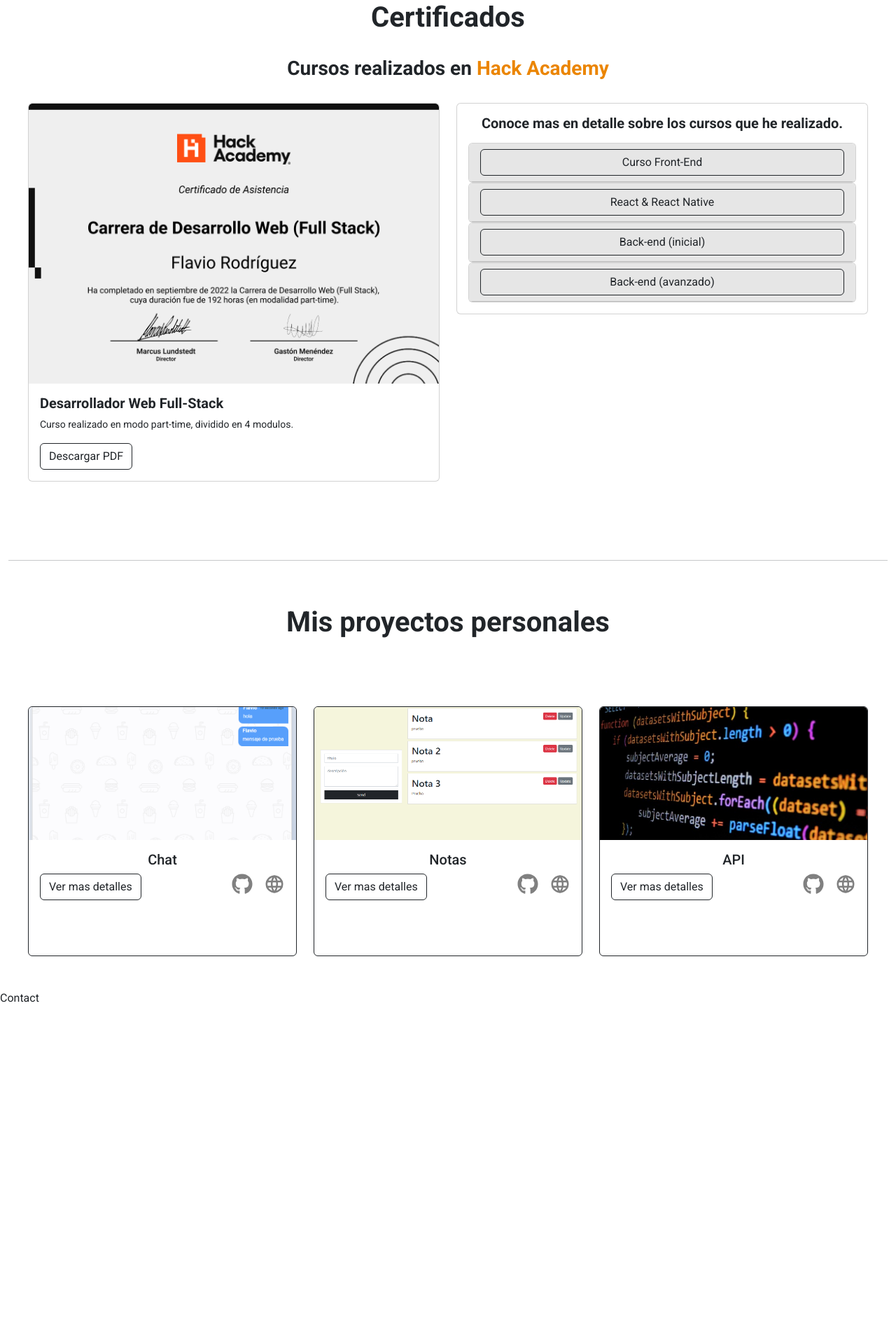
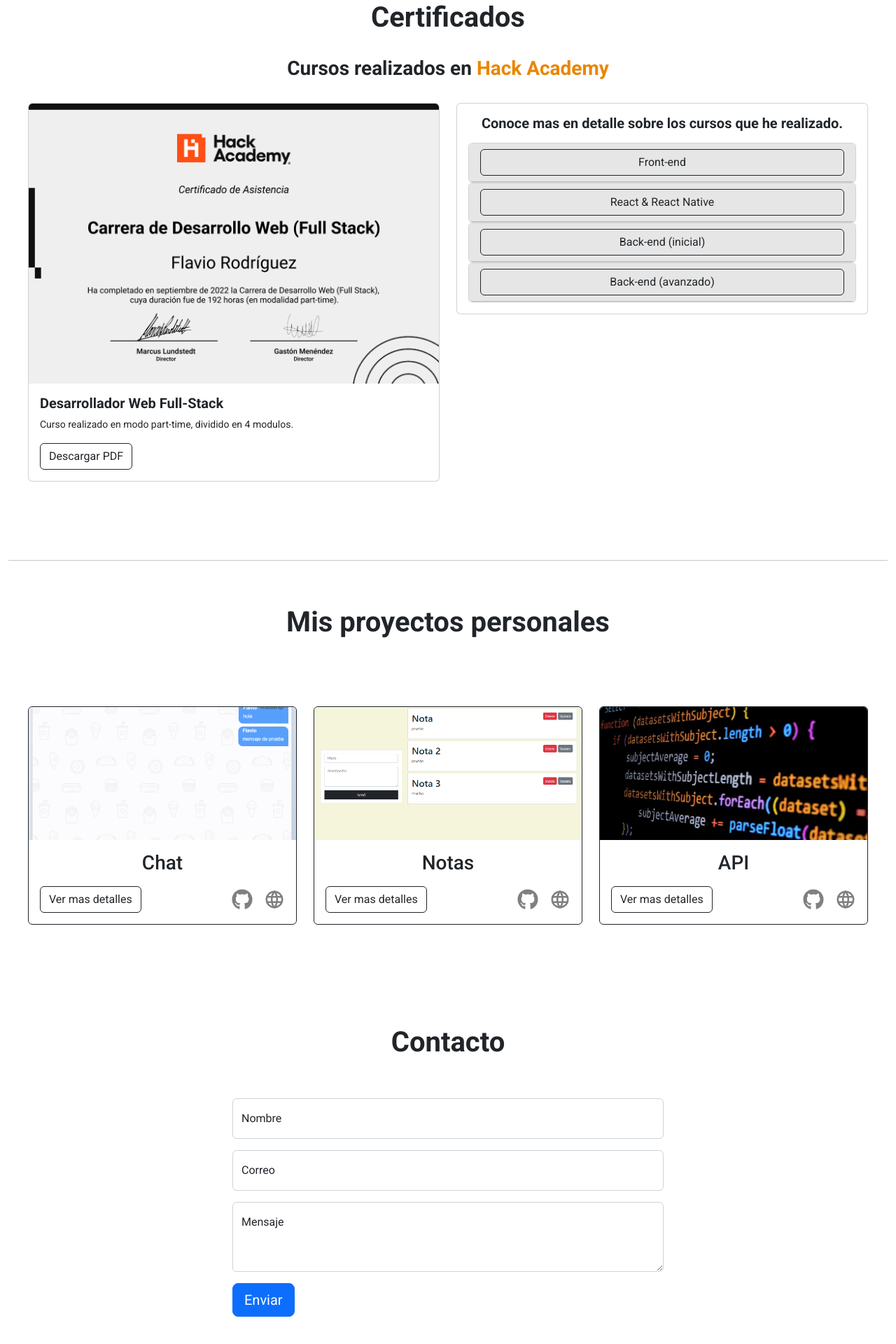
Before and after one commit to Flavio-RF/portfolioReact, a React (Vite) app: page / in a window 1280 px wide. Shown: the part 1616-3536 px from the top of the page at 70% size. Before the commit the page ends 3054 px from the top, so only its background shows below. Built offline with nearby package versions, Linux system fonts and the light colour scheme.

Commit message:
cards code upgrade, section Contact

```diff
--- a/src/components/Certificates/Cards.jsx
+++ b/src/components/Certificates/Cards.jsx
@@ -10,85 +10,66 @@
 import backendAvanzado from "../../assets/img/cursos/Backend/HA_BACK-END_AVANZADO_Certificado.png";
 
 // ==================PDF==================
+
 import frontPdf from "../../assets/img/cursos/Frontend/HA_FRONT_Certificado.pdf";
 import reactPdf from "../../assets/img/cursos/Frontend/HA_REACT_Certificado.pdf";
 import backendInicialPdf from "../../assets/img/cursos/Backend/HA_BACK-END_INICIAL_Certificado.pdf";
 import backendAvanzadoPdf from "../../assets/img/cursos/Backend/HA_BACK-END_AVANZADO_Certificado.pdf";
 
+const certificates = [
+  {
+    id: 0,
+    cardTitle: "Front-end",
+    cardText: "Introducción a HTML, CSS (Boostrap) y JavaScript.",
+    certificatePng: front,
+    certificatePdf: frontPdf,
+  },
+  {
+    id: 1,
+    cardTitle: "React & React Native",
+    cardText: "Desarrollo de aplicaciones web y aplicaciones móviles.",
+    certificatePng: react,
+    certificatePdf: reactPdf,
+  },
+  {
+    id: 2,
+    cardTitle: "Back-end (inicial)",
+    cardText: "JavaScript (ES6+), Node.js, Express y MySQL.",
+    certificatePng: backendInicial,
+    certificatePdf: backendInicialPdf,
+  },
+  {
+    id: 3,
+    cardTitle: "Back-end (avanzado)",
+    cardText: "APIs REST usando Node.js, Express y MongoDB.",
+    certificatePng: backendAvanzado,
+    certificatePdf: backendAvanzadoPdf,
+  },
+];
+
 function Cards({ dark }) {
   return (
     <Accordion>
-      <Card>
-        <Card.Header className={dark ? "card-headerDark" : "card-headerCustom"}>
-          <CustomToggle dark={dark} eventKey="0">
-            Curso Front-End
+      {certificates.map(
+        ({ id, cardTitle, cardText, certificatePng, certificatePdf }) => {
+          return (
+            <Card key={id}>
+              <Card.Header
+                className={dark ? "card-headerDark" : "card-headerCustom"}
+              >
+                <CustomToggle dark={dark} eventKey={id}>
+                  {cardTitle}
                 </CustomToggle>
               </Card.Header>
-        <Accordion.Collapse eventKey="0">
+              <Accordion.Collapse eventKey={id}>
                 <Card>
-            <Card.Img variant="top" src={front} />
+                  <Card.Img variant="top" src={certificatePng} />
                   <Card.Body className={dark && "bg-darkCustom"}>
-              <Card.Title>Front-end</Card.Title>
-              <Card.Text>
-                Introducción a HTML, CSS (Boostrap) y JavaScript.
-              </Card.Text>
-              {dark ? (
-                <a href={frontPdf} className="btn btn-outline-light" download>
-                  Descargar PDF
-                </a>
-              ) : (
-                <a href={frontPdf} className="btn btn-outline-dark" download>
-                  Descargar PDF
-                </a>
-              )}
-            </Card.Body>
-          </Card>
-        </Accordion.Collapse>
-      </Card>
-      <Card>
-        <Card.Header className={dark ? "card-headerDark" : "card-headerCustom"}>
-          <CustomToggle dark={dark} eventKey="1">
-            React & React Native
-          </CustomToggle>
-        </Card.Header>
-        <Accordion.Collapse eventKey="1">
-          <Card>
-            <Card.Img variant="top" src={react} />
-            <Card.Body className={dark && "bg-darkCustom"}>
-              <Card.Title>React & React Native</Card.Title>
-              <Card.Text>
-                Desarrollo de aplicaciones web y aplicaciones móviles.
-              </Card.Text>
-              {dark ? (
-                <a href={reactPdf} className="btn btn-outline-light" download>
-                  Descargar PDF
-                </a>
-              ) : (
-                <a href={reactPdf} className="btn btn-outline-dark" download>
-                  Descargar PDF
-                </a>
-              )}
-            </Card.Body>
-          </Card>
-        </Accordion.Collapse>
-      </Card>
-      <Card>
-        <Card.Header className={dark ? "card-headerDark" : "card-headerCustom"}>
-          <CustomToggle dark={dark} eventKey="2">
-            Back-end (inicial)
-          </CustomToggle>
-        </Card.Header>
-        <Accordion.Collapse eventKey="2">
-          <Card>
-            <Card.Img variant="top" src={backendInicial} />
-            <Card.Body className={dark && "bg-darkCustom"}>
-              <Card.Title>Back-end (inicial)</Card.Title>
-              <Card.Text>
-                JavaScript (ES6+), Node.js, Express y MySQL.
-              </Card.Text>
+                    <Card.Title>{cardTitle}</Card.Title>
+                    <Card.Text>{cardText}</Card.Text>
                     {dark ? (
                       <a
-                  href={backendInicialPdf}
+                        href={certificatePdf}
                         className="btn btn-outline-light"
                         download
                       >
@@ -96,7 +77,7 @@
                       </a>
                     ) : (
                       <a
-                  href={backendInicialPdf}
+                        href={certificatePdf}
                         className="btn btn-outline-dark"
                         download
                       >
@@ -107,41 +88,9 @@
                 </Card>
               </Accordion.Collapse>
             </Card>
-      <Card>
-        <Card.Header className={dark ? "card-headerDark" : "card-headerCustom"}>
-          <CustomToggle dark={dark} eventKey="3">
-            Back-end (avanzado)
-          </CustomToggle>
-        </Card.Header>
-        <Accordion.Collapse eventKey="3">
-          <Card>
-            <Card.Img variant="top" src={backendAvanzado} />
-            <Card.Body className={dark && "bg-darkCustom"}>
-              <Card.Title>Back-end (avanzado)</Card.Title>
-              <Card.Text>
-                APIs REST usando Node.js, Express y MongoDB.
-              </Card.Text>
-              {dark ? (
-                <a
-                  href={backendAvanzadoPdf}
-                  className="btn btn-outline-light"
-                  download
-                >
-                  Descargar PDF
-                </a>
-              ) : (
-                <a
-                  href={backendAvanzadoPdf}
-                  className="btn btn-outline-dark"
-                  download
-                >
-                  Descargar PDF
-                </a>
+          );
+        }
       )}
-            </Card.Body>
-          </Card>
-        </Accordion.Collapse>
-      </Card>
     </Accordion>
   );
 }
--- a/src/components/Contact/Contact.jsx
+++ b/src/components/Contact/Contact.jsx
@@ -1,6 +1,53 @@
 import "./contact.css";
+import {
+  Button,
+  Col,
+  Container,
+  Form,
+  Row,
+  FloatingLabel,
+} from "react-bootstrap";
 
-function Contact() {
-  return <div>Contact</div>;
+function Contact({ dark }) {
+  return (
+    <Container fluid className={dark ? "bg-dark text-white py-5" : "py-5"}>
+      <h5 id="Contact" className="fs-1 text-center py-5  fw-bold ">
+        Contacto
+      </h5>
+      <Row className="justify-content-center">
+        <Col xs={10} sm={8} md={6}>
+          <Form>
+            <FloatingLabel
+              controlId="floatingInput"
+              label="Nombre"
+              className="mb-3 text-dark"
+            >
+              <Form.Control type="text" placeholder="Nombre" required />
+            </FloatingLabel>
+            <FloatingLabel
+              controlId="floatingPassword"
+              label="Correo"
+              className="mb-3 text-dark"
+            >
+              <Form.Control type="email" placeholder="Email" required />
+            </FloatingLabel>
+            <FloatingLabel
+              controlId="floatingTextarea2"
+              label="Mensaje"
+              className="mb-3 text-dark"
+            >
+              <Form.Control
+                as="textarea"
+                placeholder="Leave a comment here"
+                required
+                style={{ height: "100px" }}
+              />
+            </FloatingLabel>
+            <Button size="lg">Enviar</Button>
+          </Form>
+        </Col>
+      </Row>
+    </Container>
+  );
 }
 export default Contact;
--- a/src/components/Project/Projects.jsx
+++ b/src/components/Project/Projects.jsx
@@ -1,4 +1,4 @@
-import { Container, Card, Col, Row, Fade, Button } from "react-bootstrap";
+import { Container, Card, Col, Row, Collapse, Button } from "react-bootstrap";
 import { useState } from "react";
 
 import Chat from "../../assets/img/Chat.png";
@@ -30,9 +30,9 @@
             <Card.Img variant="top" className="img" src={Chat} />
             <Card.Body className={dark && "bg-darkCustom"}>
               <Card.Title className="d-flex justify-content-around">
-                <div>Chat</div>
+                <div className="fs-3 mb-2">Chat</div>
               </Card.Title>
-              <div className="d-flex justify-content-between">
+              <div className="d-flex justify-content-between align-items-center">
                 <Button
                   variant={
                     dark
@@ -40,19 +40,19 @@
                       : "outline-dark buttonSelectedDark"
                   }
                   onClick={() => setOpen(!open)}
-                  aria-controls="example-fade-text"
+                  aria-controls="example-Collapse-text"
                   aria-expanded={open}
                 >
                   Ver mas detalles
                 </Button>
                 <ButtonSocial />
               </div>
-              <Fade in={open}>
-                <div id="example-fade-text">
+              <Collapse className="mt-2" in={open}>
+                <div id="example-Collapse-text">
                   Se creeo una aplicacion real-time usando sockets.io, Node.js,
                   Html, Css, JS y MongoDB con Mongoose.
                 </div>
-              </Fade>
+              </Collapse>
             </Card.Body>
           </Card>
         </Col>
@@ -61,9 +61,9 @@
             <Card.Img variant="top" className="img" src={Notas} />
             <Card.Body className={dark && "bg-darkCustom"}>
               <Card.Title className="d-flex justify-content-around">
-                <div>Notas</div>
+                <div className="fs-3 mb-2">Notas</div>
               </Card.Title>
-              <div className="d-flex justify-content-between">
+              <div className="d-flex justify-content-between align-items-center">
                 <Button
                   variant={
                     dark
@@ -78,12 +78,12 @@
                 </Button>
                 <ButtonSocial />
               </div>
-              <Fade in={open1}>
-                <div id="example-fade-text">
+              <Collapse className="mt-2" in={open1}>
+                <div id="example-Collapse-text">
                   Se creeo un CRUD de notas utilizando sockets.io, Node.js,
                   Html, Css, JS y MongoDB con Mongoose.
                 </div>
-              </Fade>
+              </Collapse>
             </Card.Body>
           </Card>
         </Col>
@@ -92,9 +92,9 @@
             <Card.Img variant="top" className="img" src={Api} />
             <Card.Body className={dark && "bg-darkCustom"}>
               <Card.Title className="d-flex justify-content-around">
-                <div>API</div>
+                <div className="fs-3 mb-2">API</div>
               </Card.Title>
-              <div className="d-flex justify-content-between">
+              <div className="d-flex justify-content-between align-items-center">
                 <Button
                   variant={
                     dark
@@ -102,19 +102,19 @@
                       : "outline-dark buttonSelectedDark"
                   }
                   onClick={() => setOpen2(!open2)}
-                  aria-controls="example-fade-text"
+                  aria-controls="example-Collapse-text"
                   aria-expanded={open2}
                 >
                   Ver mas detalles
                 </Button>
                 <ButtonSocial />
               </div>
-              <Fade in={open2}>
-                <div id="example-fade-text">
+              <Collapse className="mt-2" in={open2}>
+                <div id="example-Collapse-text ">
                   La idea es poder consumir la API desde Front-end, se trata de
                   solo Back-end con Node.js, Express, MongoDB, Mongoose.
                 </div>
-              </Fade>
+              </Collapse>
             </Card.Body>
           </Card>
         </Col>
```
Lines whose indentation alone changed are shown as unchanged.
